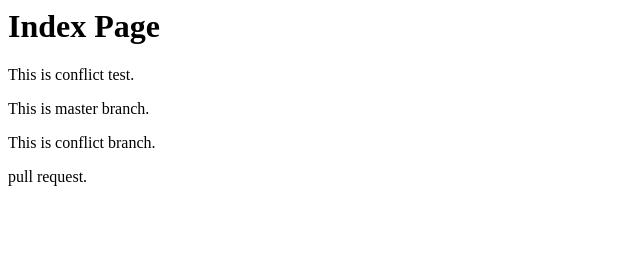
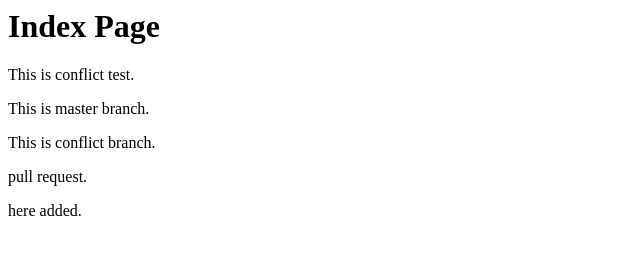
Before and after one commit to elmox0818/github-tutorial, a plain HTML site: page index.html in a window 1280 px wide. Shown: the full height of the page, 0-640 px from the left. Drawn offline with Linux system fonts and the light colour scheme.

Commit message:
pull request check

```diff
--- a/index.html
+++ b/index.html
@@ -3,3 +3,4 @@
 <p>This is master branch.</p>
 <p>This is conflict branch.</p>
 <p>pull request.</p>
+<p>here added.</p>
```
